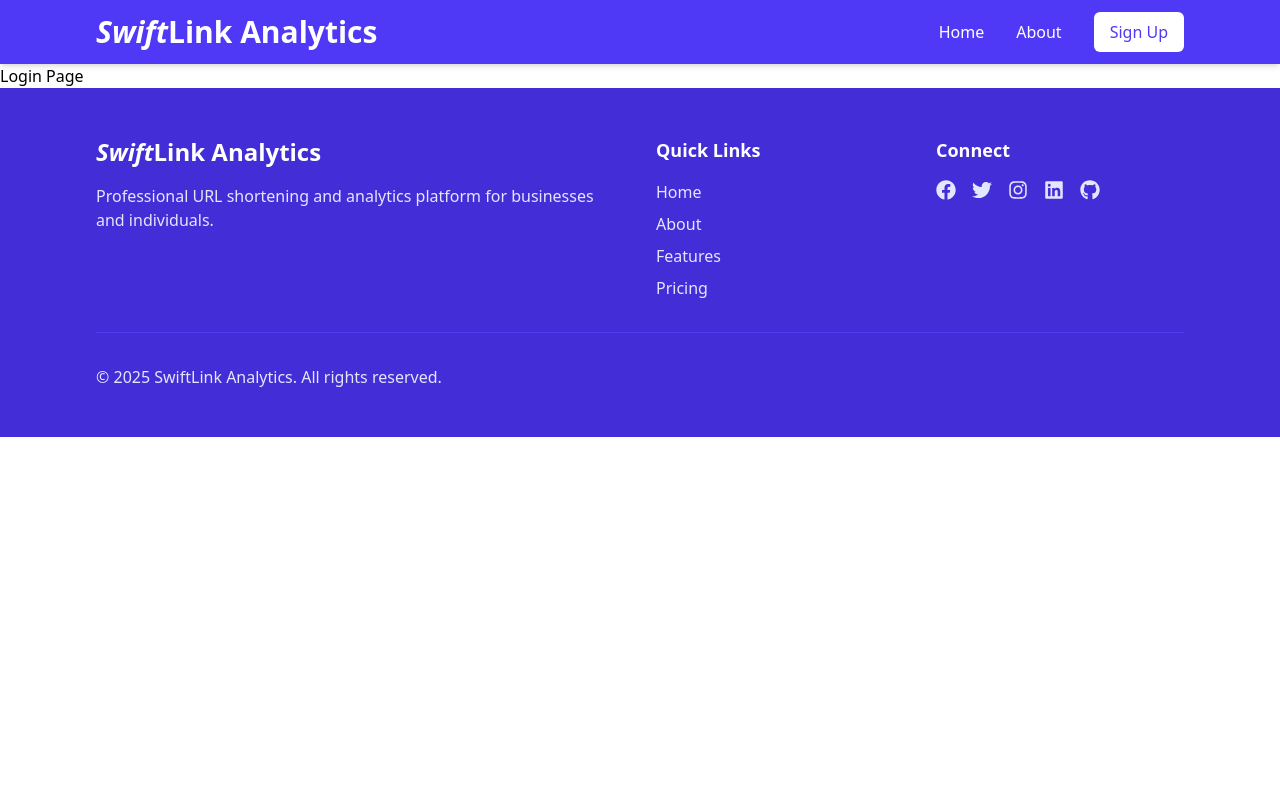
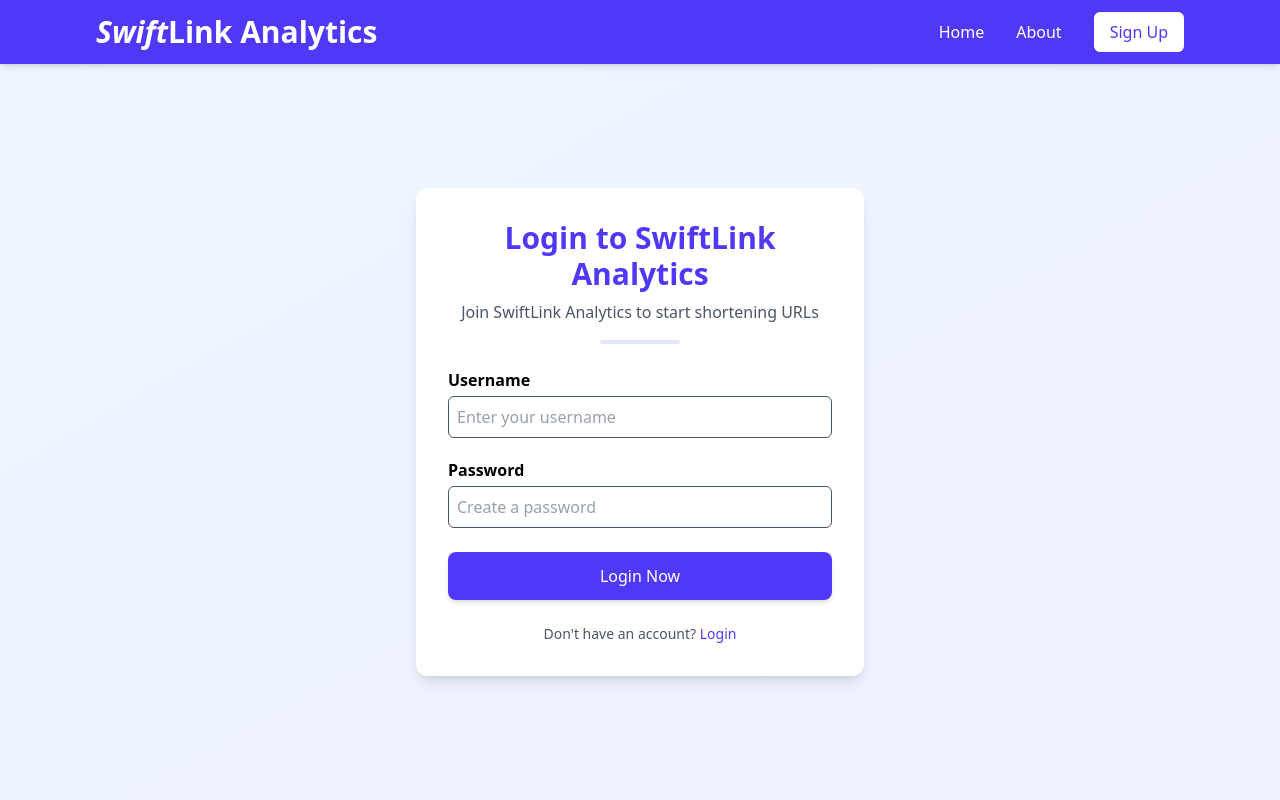
Before and after one commit to Rugved7/URL-Shortener-frontend, a React (Vite) app: page /login in a window 1280 px wide. Shown: the top 800 px of the page. Built offline with nearby package versions, Linux system fonts and the light colour scheme; no server answers.

Commit message:
Login Functionality added

```diff
--- a/src/components/LoginPage.jsx
+++ b/src/components/LoginPage.jsx
@@ -1,11 +1,133 @@
-import React from 'react'
+import React, { useState } from 'react';
+import { useForm } from 'react-hook-form';
+import { Link, useNavigate } from 'react-router-dom';
+import { ToastContainer, toast } from 'react-toastify';
+import 'react-toastify/dist/ReactToastify.css';
+import api from '../api/api';
+import TextFields from './TextFields';
 
 const LoginPage = () => {
-  return (
-    <div>
-      Login Page
-    </div>
-  )
-}
+    const [loader, setLoader] = useState(false);
+    const navigate = useNavigate();
 
-export default LoginPage
+    const {
+        register,
+        handleSubmit,
+        reset,
+        formState: { errors }
+    } = useForm({
+        defaultValues: {
+            username: "",
+            email: "",
+            password: "",
+        },
+        mode: "onTouched",
+    });
+
+    const loginHandler = async (data) => {
+        setLoader(true);
+        try {
+            const { data: response } = await api.post(
+                "/api/auth/public/login",
+                data
+            );
+            // Assuming the response contains user data or a token--> Store it in localStorage
+
+          localStorage.setItem("JWT_TOKEN", JSON.stringify(response.token));
+
+            toast.success(response.message || "Login successful!", {
+                position: "top-right",
+                autoClose: 3000,
+                hideProgressBar: false,
+                closeOnClick: true,
+                pauseOnHover: true,
+                draggable: true,
+                progress: undefined,
+            });
+
+            reset();
+            navigate("/");
+        } catch (error) {
+            console.error("Login failed:", error);
+            toast.error(error.response?.data?.message || "Login failed. Please try again.", {
+                position: "top-right",
+                autoClose: 3000,
+                hideProgressBar: false,
+                closeOnClick: true,
+                pauseOnHover: true,
+                draggable: true,
+                progress: undefined,
+            });
+        } finally {
+            setLoader(false);
+        }
+    };
+
+    return (
+        <div className='min-h-[calc(100vh-64px)] bg-gradient-to-br from-blue-50 to-indigo-50 flex justify-center items-center py-12 px-4'>
+            <form
+                onSubmit={handleSubmit(loginHandler)}
+                className="w-full max-w-md bg-white rounded-xl shadow-lg overflow-hidden p-8"
+            >
+                <div className="text-center mb-6">
+                    <h1 className="text-3xl font-bold text-indigo-600 mb-2">
+                       Login to SwiftLink Analytics
+                    </h1>
+                    <p className="text-gray-600">
+                        Join SwiftLink Analytics to start shortening URLs
+                    </p>
+                    <div className="h-1 bg-indigo-100 w-20 mx-auto mt-4 rounded-full"></div>
+                </div>
+
+                <div className="space-y-5">
+                    <TextFields
+                        label="Username"
+                        required
+                        id="username"
+                        type="text"
+                        message="Username is required"
+                        placeholder="Enter your username"
+                        register={register}
+                        errors={errors}
+                    />
+
+                    <TextFields
+                        label="Password"
+                        required
+                        id="password"
+                        type="password"
+                        message="Password must be at least 6 characters"
+                        placeholder="Create a password"
+                        register={register}
+                        min={6}
+                        errors={errors}
+                    />
+                </div>
+
+                <button
+                    disabled={loader}
+                    type='submit'
+                    className={`w-full mt-6 py-3 px-4 rounded-lg font-medium transition-colors ${
+                        loader
+                            ? 'bg-indigo-400 cursor-not-allowed'
+                            : 'bg-indigo-600 hover:bg-indigo-700'
+                    } text-white shadow-md`}
+                >
+                    {loader ? "Logging in your Account..." : "Login Now"}
+                </button>
+
+                <p className='text-center text-gray-600 mt-6 text-sm'>
+                    Don't have an account? {' '}
+                    <Link
+                        to="/register"
+                        className='font-medium text-indigo-600 hover:text-indigo-800 hover:underline transition-colors'
+                    >
+                        Login
+                    </Link>
+                </p>
+            </form>
+        </div>
+    );
+};
+
+export default LoginPage;
```
